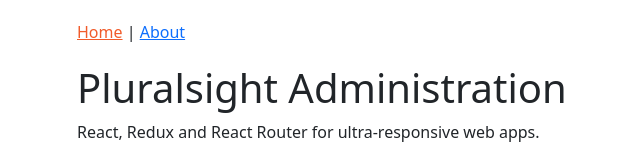
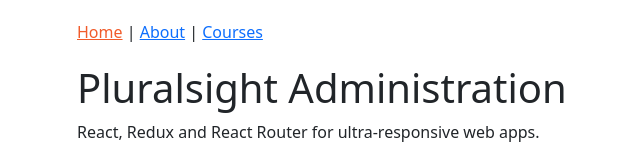
Before and after one commit to AAquino04/course-manager, a React app: page / in a window 1280 px wide. Shown: the top 158 px of the page, without its empty margins (150-790 px from the left). Built offline with nearby package versions, Linux system fonts and the light colour scheme.

Commit message:
add courses page

```diff
--- a/src/components/App.js
+++ b/src/components/App.js
@@ -4,6 +4,7 @@
 import AboutPage from "./about/AboutPage";
 import Header from "./common/Header";
 import PageNotFound from "./PageNotFound";
+import CoursesPage from "./courses/CoursesPage";
 
 function App() {
   return (
@@ -12,6 +13,7 @@
       <Switch>
         <Route exact path="/" component={HomePage} />
         <Route exact path="/about" component={AboutPage} />
+        <Route exact path="/courses" component={CoursesPage} />
         <Route component={PageNotFound} />
       </Switch>
     </div>
--- a/src/components/common/Header.js
+++ b/src/components/common/Header.js
@@ -1,13 +1,15 @@
 import React from "react";
 import { NavLink } from "react-router-dom";
 
+const activeStyle = { color: "#F15B2A" }
+
 const Header = () => {
-  const activeStyle = { color: "#F15B2A" }
 
   return (
     <nav>
       <NavLink to="/" activeStyle={activeStyle} exact>Home</NavLink>{" | "}
-      <NavLink to="/about" activeStyle={activeStyle}>About</NavLink>
+      <NavLink to="/about" activeStyle={activeStyle}>About</NavLink>{" | "}
+      <NavLink to="/courses" activeStyle={activeStyle}>Courses</NavLink>
     </nav>
   )
 }
--- /dev/null
+++ b/src/components/courses/CoursesPage.js
@@ -0,0 +1,9 @@
+import React from "react";
+
+class CoursesPage extends React.Component {
+  render() {
+    return <h2>Courses</h2>
+  }
+}
+
+export default CoursesPage;
--- a/src/index.html
+++ b/src/index.html
@@ -5,7 +5,7 @@
   <meta charset="UTF-8">
   <meta http-equiv="X-UA-Compatible" content="IE=edge">
   <meta name="viewport" content="width=device-width, initial-scale=1.0">
-  <title>Redux</title>
+  <title>Redux App</title>
 </head>
 
 <body>
```
